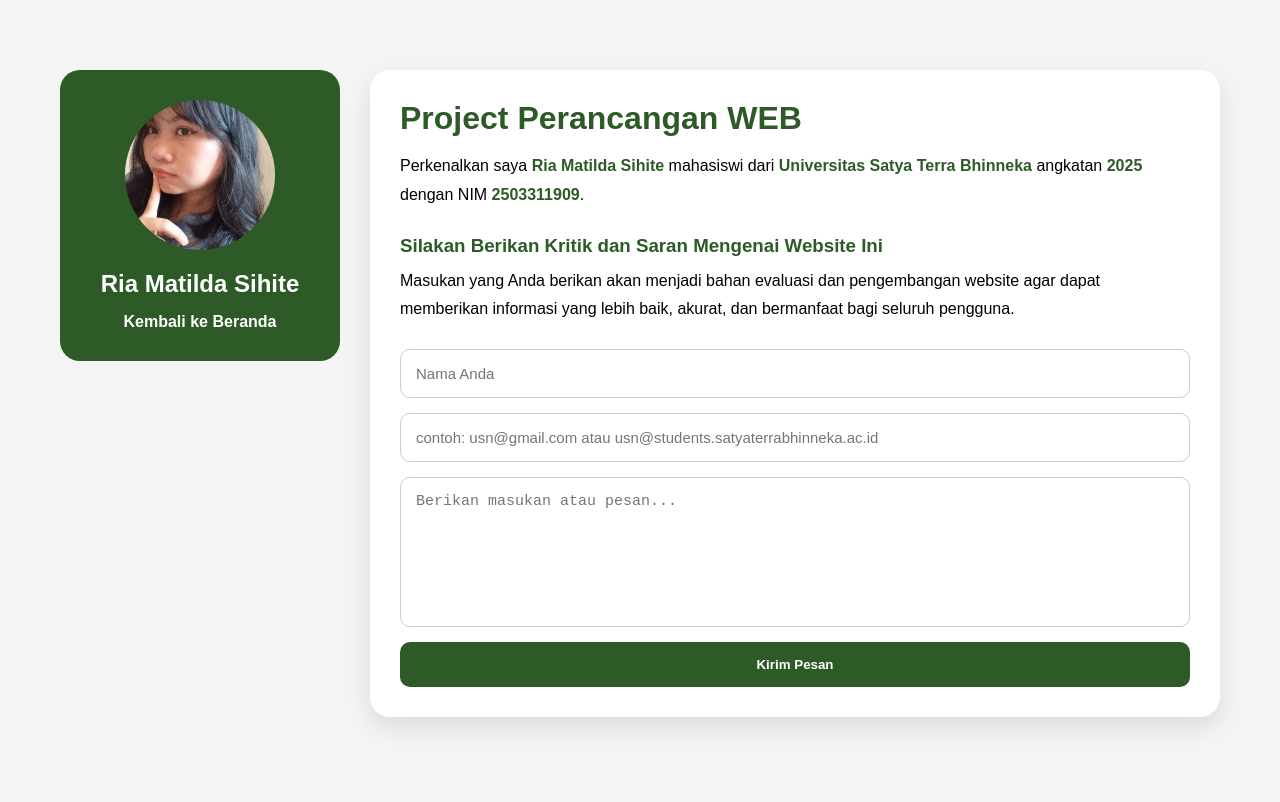
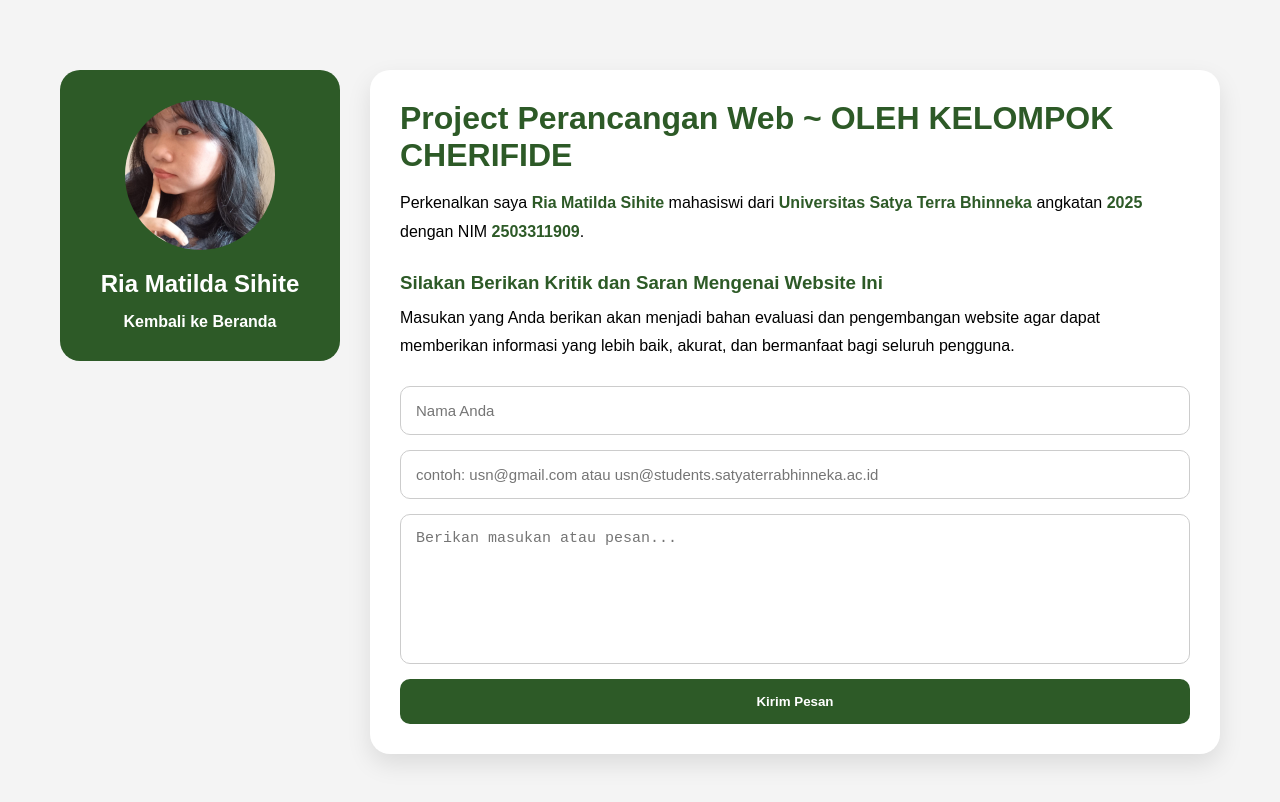
Before and after one commit to eryl-suho/CHERIFIDE-PendataanOrangUtan, a plain HTML site: page tentangkami.html in a window 1280 px wide. Drawn offline with Linux system fonts and the light colour scheme.

Commit message:
Update tentangkami.html

```diff
--- a/tentangkami.html
+++ b/tentangkami.html
@@ -163,7 +163,7 @@ body{
     <!-- CONTENT -->
     <div class="content">
 
-        <h1>Project Perancangan WEB</h1>
+        <h1>Project Perancangan Web ~ OLEH KELOMPOK CHERIFIDE</h1>
 
         <p>
             Perkenalkan saya
```
